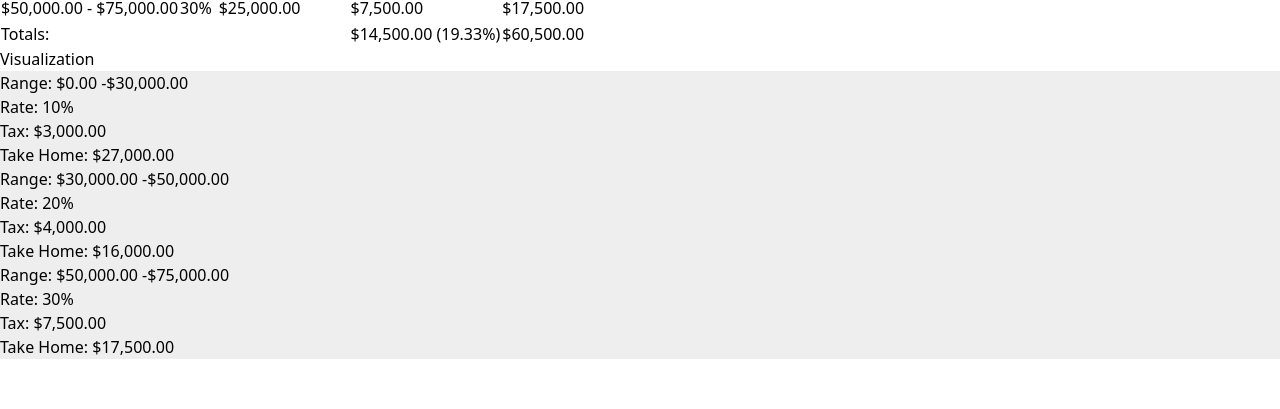
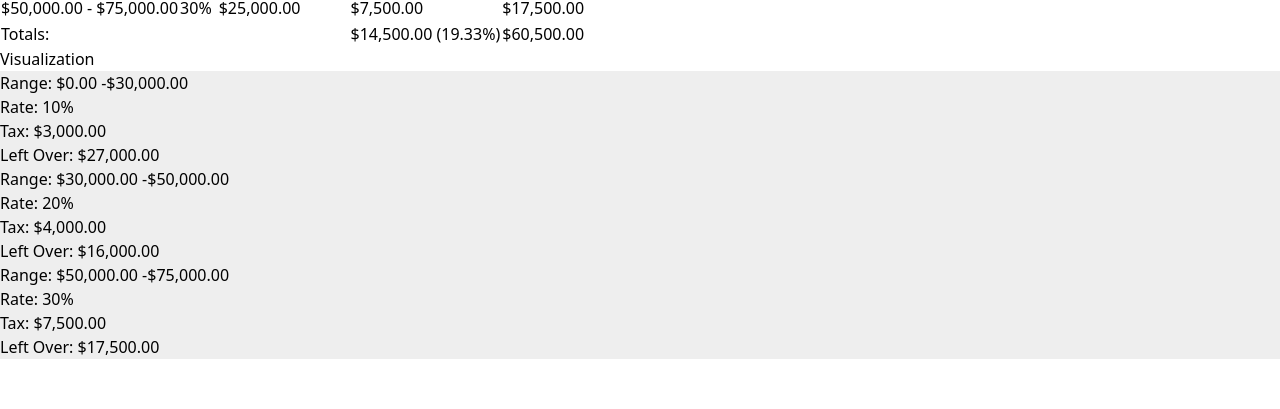
Before and after one commit to dnsge/tax-bracket-explorer, a React (Vite) app: page / in a window 1280 px wide. Shown: the part 251-660 px from the top of the page. Built offline with nearby package versions, Linux system fonts and the light colour scheme.

Commit message:
update with base path env

```diff
--- a/src/TaxVisualizer.tsx
+++ b/src/TaxVisualizer.tsx
@@ -152,7 +152,7 @@ const TaxVisualizer: React.FC<TaxVisualizerProps> = ({ brackets, income }) => {
                     <br />
                     Tax: {formatCurrency(breakdown.tax)}
                     <br />
-                    Take Home: {formatCurrency(breakdown.takeHome)}
+                    Left Over: {formatCurrency(breakdown.takeHome)}
                   </div>
                 </div>
               );
--- a/vite.config.ts
+++ b/vite.config.ts
@@ -4,4 +4,5 @@ import react from '@vitejs/plugin-react-swc'
 // https://vite.dev/config/
 export default defineConfig({
   plugins: [react()],
+  base: process.env.BASE_PATH || '/'
 })
```
